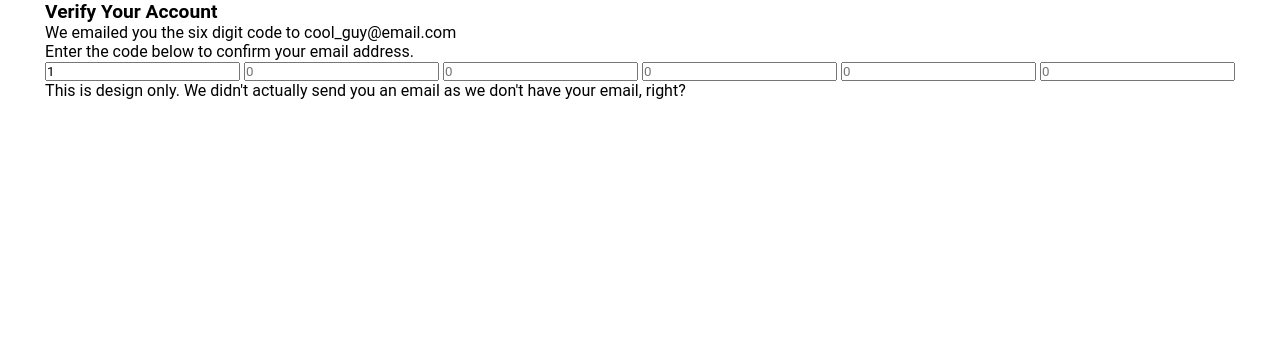
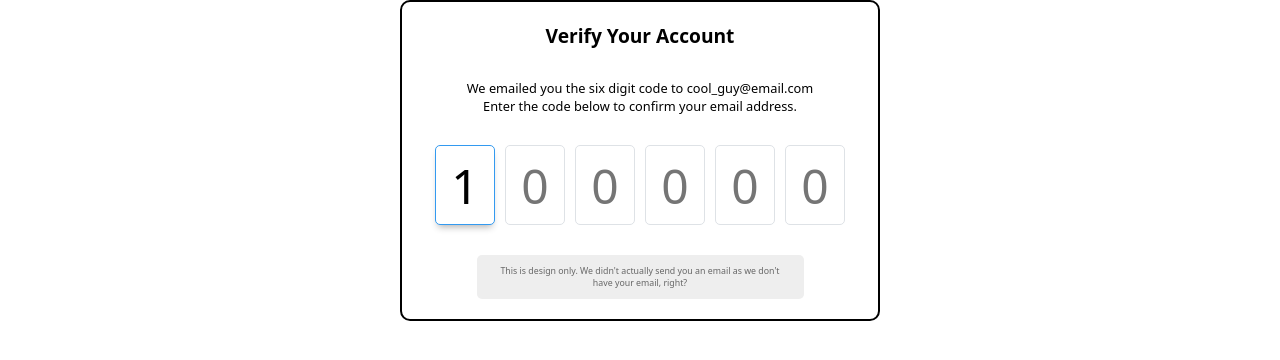
Before and after one commit to rizwana337/HTML-CSS-Project---CSS-Input-attributes-Value-Readonly-Disabled-Maxlength-m---69kppx6toa61, a plain HTML site: page index.html in a window 1280 px wide. Drawn offline with Linux system fonts and the light colour scheme.

Commit message:
add CSS to project

```diff
--- a/styles.css
+++ b/styles.css
@@ -1,4 +1,3 @@
-
 *{
   margin:0;
   padding:0;
@@ -6,40 +5,36 @@
   box-sizing:border-box;
 }
 html{
-    font-family:Roboto, sans-serif;
-  }
-
+font-family: system-ui;}
 body{
-    min-height:100vh;
+  min-heigth:100hv;
   display:flex;
   justify-content:center;
-  /*   align-items:center; */
 }
-  .container{
-    height:300px;
+.box{
   width:480px;
+  heigth:300px;
   display:flex;
-    padding:10px;
   flex-direction:column;
-    gap:20px;
+    gap:30px;
   justify-content:center;
   align-items:center;
-    border:3px solid black;
+  padding:20px;
+  border:2px solid black;
  border-radius:10px;
 }
 .heading{
   font-size:1.2rem;
 }
-  .msg{
+.content{
   font-size:0.8rem;
   text-align:center;
 }
-  .form{
+.digits{
   display:flex;
   gap:10px;
 }
-  .form input{
-    -webkit-appearance: none;
+.digits input{
   text-align:center;
   font-size:3rem;
   height:80px;
@@ -47,29 +42,22 @@
 border:1px solid #dee2e6;
   border-radius:5px;
   outline:none;
+
 }
-  .form input::-webkit-outer-spin-button,
-  .form input::-webkit-inner-spin-button {
-    -webkit-appearance: none;
-    margin: 0;
-  }
-  .form input[type=number] {
-    -moz-appearance: textfield;
-  }
-
-  .notice{
+.message{
   width:75%;
-    font-size:0.8rem;
   text-align:center;
+  font-size:0.55rem;
   background-color:#eee;
   color:#666;
   padding:10px 20px;
   border-radius:5px;
+
 }
-  .form input:focus{
-    outline:2px solid #91a7ff;
+.digits input:focus{
+  border:2px solid #91a7ff;
 }
-  .form input:valid{
+.digits input:valid{
   border-color:#339af0;
   box-shadow:0 5px 7px -3px rgb(0 0 0/30%);
 }
```
Lines whose indentation alone changed are shown as unchanged.
